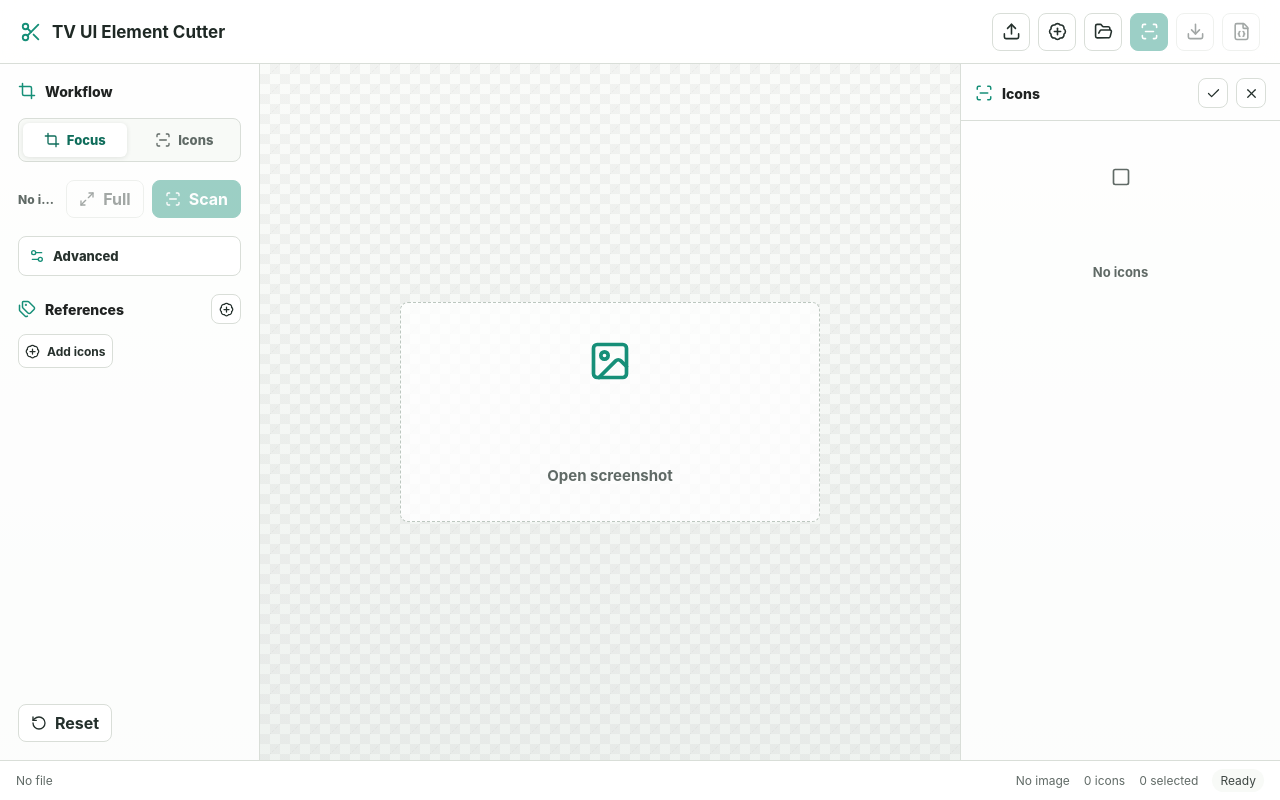
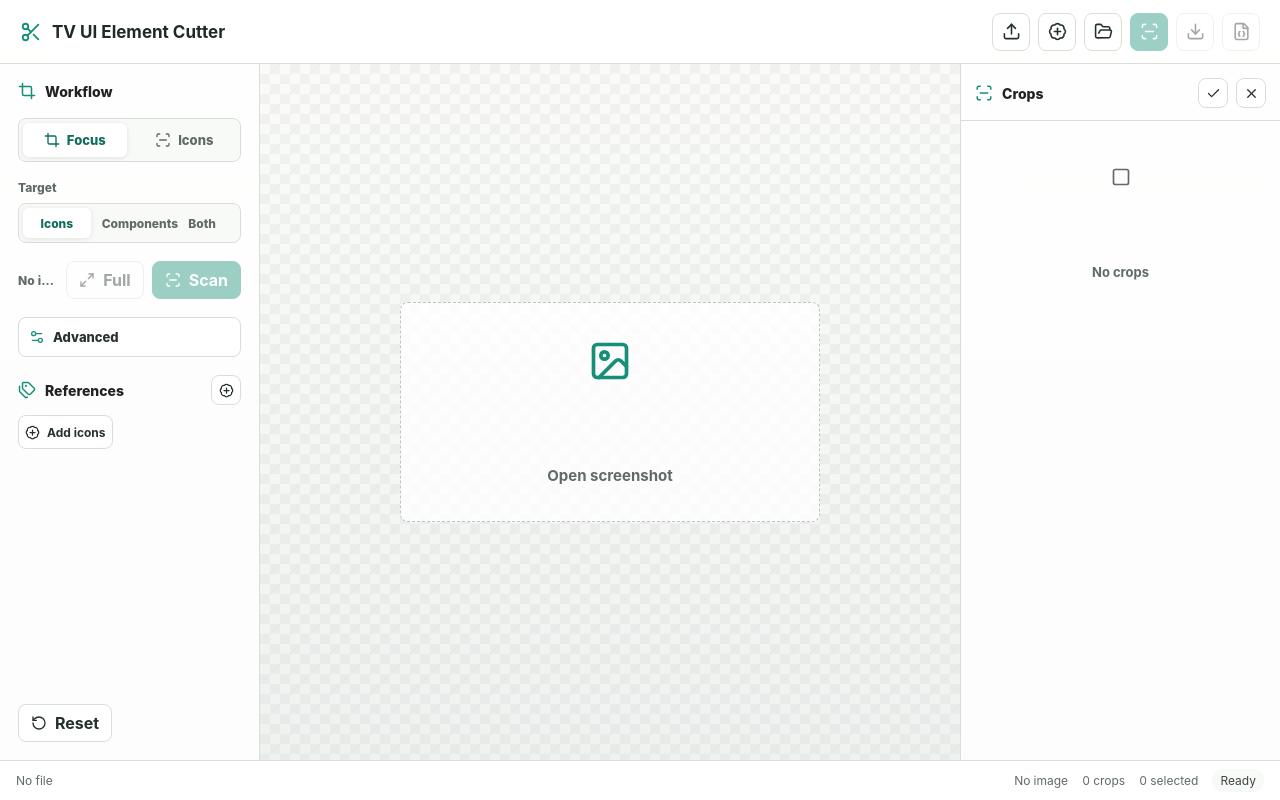
Before and after one commit to CasperJian/tv-ui-element-cutter, a React (Vite) app: page / in a window 1280 px wide. Built offline with nearby package versions, Linux system fonts and the light colour scheme.

Commit message:
Add-dataset-target-crop-types

```diff
--- a/src/App.tsx
+++ b/src/App.tsx
@@ -30,6 +30,7 @@ import {
 import {
   DEFAULT_DETECTION_OPTIONS,
   detectIconCandidates,
+  detectUiElements,
   DetectionOptions
 } from "./lib/detectElements";
 import {
@@ -60,6 +61,7 @@ import { Rect, reindexRects } from "./lib/rect";
 const PROCESS_MAX_DIMENSION = 2200;
 
 type WorkMode = "focus" | "icons";
+type DatasetTarget = "icons" | "components" | "both";
 
 type LoadState = {
   image: HTMLImageElement;
@@ -80,6 +82,7 @@ export default function App() {
   const dragStartRef = useRef<Point | null>(null);
   const [loadState, setLoadState] = useState<LoadState | null>(null);
   const [workMode, setWorkMode] = useState<WorkMode>("focus");
+  const [datasetTarget, setDatasetTarget] = useState<DatasetTarget>("icons");
   const [focusRegion, setFocusRegion] = useState<FocusRegion | null>(null);
   const [draftFocusRegion, setDraftFocusRegion] = useState<FocusRegion | null>(null);
   const [detections, setDetections] = useState<Rect[]>([]);
@@ -108,13 +111,13 @@ export default function App() {
 
     window.requestAnimationFrame(async () => {
       try {
-        const rects = detectFromImage(loadState.image, options, focusRegion);
+        const rects = detectFromImage(loadState.image, options, focusRegion, datasetTarget);
         const recognized = await recognizeRectsFromImage(loadState.image, rects, referenceIcons);
         setDetections(recognized);
         setSelectedIds(new Set(recognized.map((rect) => rect.id)));
         setWorkMode("icons");
         setStatus({
-          label: `${recognized.length} icon${recognized.length === 1 ? "" : "s"} found`,
+          label: `${recognized.length} crop${recognized.length === 1 ? "" : "s"} found`,
           tone: "ok"
         });
       } catch (error) {
@@ -124,7 +127,7 @@ export default function App() {
         });
       }
     });
-  }, [focusRegion, loadState, options, referenceIcons]);
+  }, [datasetTarget, focusRegion, loadState, options, referenceIcons]);
 
   useEffect(() => {
     if (!loadState || detections.length === 0) {
@@ -248,7 +251,7 @@ export default function App() {
           const batchFocusRegion = focusRatio
             ? focusRegionFromRatio(focusRatio, image.naturalWidth, image.naturalHeight)
             : null;
-          const rects = detectFromImage(image, options, batchFocusRegion);
+          const rects = detectFromImage(image, options, batchFocusRegion, datasetTarget);
           const recognized = await recognizeRectsFromImage(image, rects, referenceIcons);
 
           sources.push({
@@ -273,7 +276,7 @@ export default function App() {
         objectUrls.forEach((url) => URL.revokeObjectURL(url));
       }
     },
-    [focusRegion, loadState, options, referenceIcons]
+    [datasetTarget, focusRegion, loadState, options, referenceIcons]
   );
 
   const drawPreview = useCallback(() => {
@@ -555,7 +558,7 @@ export default function App() {
           <button
             className="icon-button primary"
             type="button"
-            title="Find icons"
+            title="Find crops"
             disabled={!loadState}
             onClick={runDetection}
           >
@@ -602,6 +605,21 @@ export default function App() {
               <ScanLine size={16} aria-hidden="true" />
               <span>Icons</span>
             </button>
+          </div>
+          <div className="target-block">
+            <div className="target-label">Target</div>
+            <div className="target-tabs" aria-label="Dataset target">
+              {(["icons", "components", "both"] as const).map((target) => (
+                <button
+                  key={target}
+                  className={`target-tab ${datasetTarget === target ? "active" : ""}`}
+                  type="button"
+                  onClick={() => setDatasetTarget(target)}
+                >
+                  {target}
+                </button>
+              ))}
+            </div>
           </div>
           <div className="focus-actions">
             <div className="focus-metric">
@@ -740,7 +758,7 @@ export default function App() {
               onPointerMove={handleCanvasPointerMove}
               onPointerUp={handleCanvasPointerUp}
               onPointerCancel={handleCanvasPointerUp}
-              aria-label={workMode === "focus" ? "Screen focus area" : "Detected icons"}
+              aria-label={workMode === "focus" ? "Screen focus area" : "Detected crops"}
             />
           ) : (
             <button
@@ -754,9 +772,9 @@ export default function App() {
           )}
         </section>
 
-        <aside className="elements-panel" aria-label="Detected icons">
+        <aside className="elements-panel" aria-label="Detected crops">
           <div className="elements-heading">
-            <PanelHeading icon={<ScanLine size={18} aria-hidden="true" />} title="Icons" />
+            <PanelHeading icon={<ScanLine size={18} aria-hidden="true" />} title="Crops" />
             <div className="selection-actions">
               <button className="icon-button small" type="button" title="Select all" onClick={selectAll}>
                 <Check size={15} aria-hidden="true" />
@@ -794,7 +812,7 @@ export default function App() {
             ) : (
               <div className="empty-list">
                 <Square size={20} aria-hidden="true" />
-                <span>No icons</span>
+                <span>No crops</span>
               </div>
             )}
           </div>
@@ -804,7 +822,7 @@ export default function App() {
       <footer className="statusbar">
         <span>{loadState?.name ?? "No file"}</span>
         <span>{imageMeta}</span>
-        <span>{detections.length} icons</span>
+        <span>{detections.length} crops</span>
         <span>{selectedRects.length} selected</span>
         <span className={`status-pill ${status.tone}`}>{status.label}</span>
       </footer>
@@ -910,9 +928,10 @@ function ElementCard({
         <canvas ref={previewRef} aria-hidden="true" />
       </div>
       <div className="element-meta">
-        <strong>{rect.label ?? `Icon ${String(index + 1).padStart(2, "0")}`}</strong>
+        <strong>{rect.label ?? `${rect.category ?? "crop"} ${String(index + 1).padStart(2, "0")}`}</strong>
         <span className="confidence-line">
-          {formatConfidence(rect.confidence ?? 0)} · {rect.recognitionSource ?? "unknown"}
+          {rect.category ?? "crop"} · {formatConfidence(rect.confidence ?? 0)} ·{" "}
+          {rect.recognitionSource ?? "unknown"}
         </span>
         <span>
           {rect.width} x {rect.height}
@@ -955,7 +974,8 @@ function drawFocusOverlay(
 function detectFromImage(
   image: HTMLImageElement,
   options: DetectionOptions,
-  focusRegion?: FocusRegion | null
+  focusRegion?: FocusRegion | null,
+  target: DatasetTarget = "icons"
 ): Rect[] {
   const sourceRegion = focusRegion ?? fullImageRegion(image.naturalWidth, image.naturalHeight);
   const scale = Math.min(
@@ -990,11 +1010,43 @@ function detectFromImage(
     mergeGap: Math.max(0, Math.round(options.mergeGap * scale)),
     padding: Math.max(0, Math.round(options.padding * scale))
   };
-  const detected = detectIconCandidates(imageData, scaledOptions);
+  const detected = detectByTarget(imageData, scaledOptions, target);
 
   const mapped = detected.map((rect) => mapRectFromFocusRegion(rect, sourceRegion, scale));
 
   return reindexRects(mapped);
+}
+
+function detectByTarget(
+  imageData: ImageData,
+  options: DetectionOptions,
+  target: DatasetTarget
+): Rect[] {
+  const iconRects =
+    target === "icons" || target === "both"
+      ? detectIconCandidates(imageData, options).map((rect) => ({
+          ...rect,
+          category: "icon" as const
+        }))
+      : [];
+  const componentOptions: DetectionOptions = {
+    ...options,
+    minAreaRatio: Math.max(options.minAreaRatio, 0.0012),
+    mergeGap: Math.max(options.mergeGap, 28),
+    padding: Math.max(options.padding, 8)
+  };
+  const componentRects =
+    target === "components" || target === "both"
+      ? detectUiElements(imageData, componentOptions).map((rect) => ({
+          ...rect,
+          category: "component" as const,
+          label: "Component",
+          confidence: 1,
+          recognitionSource: "geometry"
+        }))
+      : [];
+
+  return [...iconRects, ...componentRects].sort((a, b) => a.y - b.y || a.x - b.x);
 }
 
 async function recognizeRectsFromImage(
@@ -1003,6 +1055,15 @@ async function recognizeRectsFromImage(
   references: ReferenceIcon[]
 ): Promise<Rect[]> {
   return rects.map((rect) => {
+    if (rect.category === "component") {
+      return {
+        ...rect,
+        label: rect.label ?? "Component",
+        confidence: rect.confidence ?? 1,
+        recognitionSource: rect.recognitionSource ?? "geometry"
+      };
+    }
+
     const imageData = imageToImageData(image, rect);
     const recognition = recognizeIcon(extractVisualFeatures(imageData), references);
 
--- a/src/lib/exportElements.ts
+++ b/src/lib/exportElements.ts
@@ -10,6 +10,7 @@ export type ExportManifest = {
   generatedAt: string;
   elements: Array<{
     id: string;
+    category: string;
     label: string;
     confidence: number;
     source: string;
@@ -52,10 +53,11 @@ export function createManifest(
     generatedAt: new Date().toISOString(),
     elements: rects.map((rect, index) => ({
       id: rect.id,
+      category: rect.category ?? "icon",
       label: rect.label ?? rect.id,
       confidence: rect.confidence ?? 0,
       source: rect.recognitionSource ?? "unknown",
-      file: elementFileName(index, rect.label),
+      file: elementFilePath(index, rect),
       x: rect.x,
       y: rect.y,
       width: rect.width,
@@ -74,7 +76,7 @@ export async function downloadCropsAsZip(
 
   for (const [index, rect] of rects.entries()) {
     const blob = await cropToPngBlob(image, rect);
-    zip.file(elementFileName(index, rect.label), await blob.arrayBuffer());
+    zip.file(elementFilePath(index, rect), await blob.arrayBuffer());
   }
 
   zip.file("manifest.json", JSON.stringify(manifest, null, 2));
@@ -104,7 +106,7 @@ export async function downloadBatchCropsAsZip(sources: BatchExportSource[]): Pro
 
     for (const [index, rect] of source.rects.entries()) {
       const blob = await cropToPngBlob(source.image, rect);
-      folder.file(elementFileName(index, rect.label), await blob.arrayBuffer());
+      folder.file(elementFilePath(index, rect), await blob.arrayBuffer());
     }
 
     folder.file("manifest.json", JSON.stringify(manifest, null, 2));
@@ -117,7 +119,7 @@ export async function downloadBatchCropsAsZip(sources: BatchExportSource[]): Pro
 
   zip.file("batch-manifest.json", JSON.stringify(batchManifest, null, 2));
   const zipBlob = await zip.generateAsync({ type: "blob" });
-  downloadBlob(zipBlob, "tv-ui-icon-batch.zip");
+  downloadBlob(zipBlob, "tv-ui-crop-batch.zip");
 }
 
 export function downloadManifest(
@@ -167,8 +169,15 @@ export async function cropToPngBlob(image: HTMLImageElement, rect: Rect): Promis
   });
 }
 
-export function elementFileName(index: number, label?: string): string {
-  const base = label && label !== "Unknown icon" ? slugify(label) : "icon";
+export function elementFilePath(index: number, rect: Rect): string {
+  const category = rect.category ?? "icon";
+  return `${category}s/${elementFileName(index, rect.label, category)}`;
+}
+
+export function elementFileName(index: number, label?: string, category = "icon"): string {
+  const fallback = category === "component" ? "component" : "icon";
+  const base =
+    label && label !== "Unknown icon" && label !== "Component" ? slugify(label) : fallback;
   return `${base}-${String(index + 1).padStart(3, "0")}.png`;
 }
 
--- a/src/lib/rect.ts
+++ b/src/lib/rect.ts
@@ -1,3 +1,5 @@
+export type RectCategory = "icon" | "component";
+
 export type Rect = {
   id: string;
   x: number;
@@ -6,6 +8,7 @@ export type Rect = {
   height: number;
   area: number;
   score: number;
+  category?: RectCategory;
   label?: string;
   confidence?: number;
   recognitionSource?: string;
--- a/src/styles.css
+++ b/src/styles.css
@@ -229,6 +229,45 @@ button {
 }
 
 .mode-tab.active {
+  background: #ffffff;
+  color: var(--accent-strong);
+  box-shadow: 0 1px 5px rgba(20, 26, 24, 0.1);
+}
+
+.target-block {
+  display: grid;
+  gap: 8px;
+}
+
+.target-label {
+  color: var(--text-muted);
+  font-size: 12px;
+  font-weight: 800;
+}
+
+.target-tabs {
+  display: grid;
+  grid-template-columns: repeat(3, 1fr);
+  gap: 5px;
+  padding: 4px;
+  border: 1px solid var(--line);
+  border-radius: 8px;
+  background: var(--panel-soft);
+}
+
+.target-tab {
+  min-width: 0;
+  min-height: 30px;
+  border-radius: 6px;
+  background: transparent;
+  color: var(--text-muted);
+  cursor: pointer;
+  font-size: 12px;
+  font-weight: 800;
+  text-transform: capitalize;
+}
+
+.target-tab.active {
   background: #ffffff;
   color: var(--accent-strong);
   box-shadow: 0 1px 5px rgba(20, 26, 24, 0.1);
```
Also changed, not shown: 1 other file (tests, documents, lock files or other folders).
